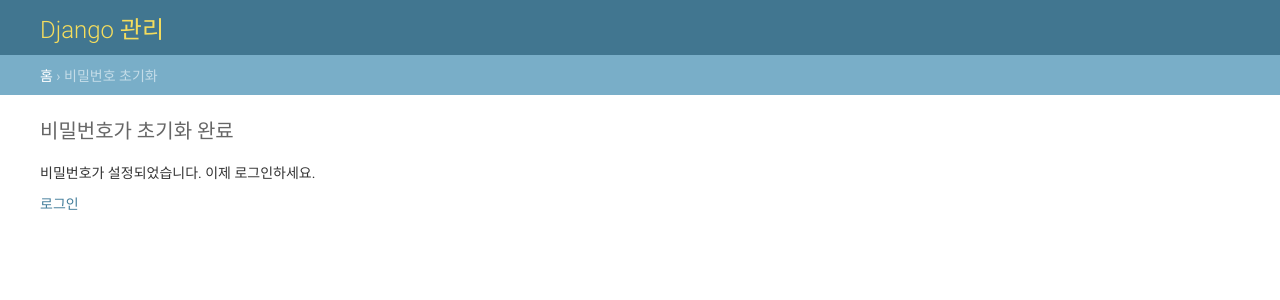
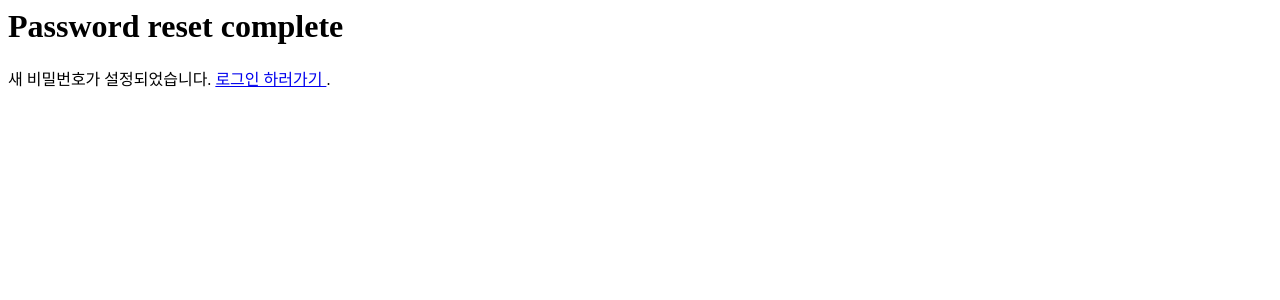
Before and after one commit to WisdomAlwaysWins/CrossOff, a Django app: page /password_reset_complete/ in a window 1280 px wide. Shown: the top 300 px of the page. Run offline with Django 3.2, Linux system fonts and the light colour scheme.

Commit message:
Find Account finish

```diff
--- a/common/urls.py
+++ b/common/urls.py
@@ -12,7 +12,6 @@ urlpatterns = [
     path('profile/<str:id>', views.profile, name='profile'),
     path('profile/update/', views.profileUpdate, name='profile_update'),
     path('profile/password/', views.passwordEdit, name='edit_password'),
-    path('findid/', views.idfind, name='password_reset_form'),
 
 
 ]
--- a/common/views.py
+++ b/common/views.py
@@ -1,12 +1,55 @@
-from django.shortcuts import redirect, render
+from django.contrib.auth.forms import PasswordResetForm
+from django.shortcuts import redirect, render, resolve_url
 from django.contrib.auth import authenticate, login, logout, update_session_auth_hash
 from django.contrib.auth.decorators import login_required
 from django.contrib.auth import views as auth_views
+from django.contrib.auth.forms import (AuthenticationForm, PasswordChangeForm, PasswordResetForm, SetPasswordForm,)
+from django.contrib.auth.views import LoginView, LogoutView, PasswordResetCompleteView, PasswordResetConfirmView, PasswordResetView, PasswordResetDoneView
 from .forms import *
 from .models import *
 from mandalart.models import *
 from django.conf import settings
-import json
+from django.shortcuts import render, redirect, get_object_or_404
+from django.contrib.auth.models import User
+from django.contrib import auth
+from django.contrib import messages
+from django.contrib.auth.views import LoginView, LogoutView, PasswordResetView, PasswordResetDoneView, PasswordResetConfirmView, PasswordResetCompleteView
+from django.shortcuts import resolve_url
+from django.core.exceptions import ValidationError
+from django.contrib.auth.forms import UserCreationForm
+from django.conf import settings
+from django.views.generic.edit import CreateView
+from django.views.generic.detail import DetailView
+from django.urls import reverse_lazy
+from django.views import generic, View
+from django.contrib.auth.decorators import login_required
+from django.contrib import messages
+from django.contrib.auth import login, authenticate
+from django.template import RequestContext
+from django.http import HttpResponse
+try:
+    from django.utils import simplejson as json
+except ImportError:
+    import json
+from django.http import HttpResponse, HttpResponseRedirect
+from django.views.decorators.http import require_POST
+from django.contrib.auth import (
+    REDIRECT_FIELD_NAME, get_user_model, login as auth_login,
+    logout as auth_logout, update_session_auth_hash,
+)
+from django.contrib.auth.forms import (
+    AuthenticationForm, PasswordChangeForm, PasswordResetForm, SetPasswordForm,
+)
+from django.contrib.auth.tokens import default_token_generator
+from django.utils.decorators import method_decorator
+from django.utils.http import is_safe_url, urlsafe_base64_decode
+from django.views.decorators.debug import sensitive_post_parameters
+from django.views.decorators.cache import never_cache
+from django.utils.translation import gettext_lazy as _
+
+User = get_user_model()
+INTERNAL_RESET_URL_TOKEN = 'set-password'
+INTERNAL_RESET_SESSION_TOKEN = '_password_reset_token'
 
 
 def register(request):
@@ -118,8 +161,20 @@ def profile(request, id):
     user = User.objects.get(id=id)
     return render(request, 'common/seeProfile.html', {'user': user})
 
-def idfind(request):
-    return render(request, 'common/password_reset_form.html')
+# def password_reset(request):
+#     return render(request, 'common/password_reset.html')
+
+# def password_reset_done(request):
+#     return render(request, 'common/password_reset_done.html')
+
+# def password_reset_done_fail(request):
+#     return render(request, 'common/password_reset_done_fail.html')
+
+# def password_reset_confirm(request):
+#     return render(request, 'common/password_reset_confirm.html')
+
+# def password_reset_complete(request):
+#     return render(request, 'common/password_reset_complete.html')
 
 
 @login_required
@@ -152,22 +207,53 @@ def passwordEdit(request):
                   {'password_change_form': password_change_form})
 
 
-class UserPasswordResetView(auth_views.PasswordResetView):
-    template_name = 'password_reset_form.html' #템플릿을 변경하려면 이와같은 형식으로 입력
+# class UserPasswordResetView(auth_views.PasswordResetView):
+#     template_name = 'password_reset_form.html' #템플릿을 변경하려면 이와같은 형식으로 입력
+
+#     def form_valid(self, form):
+#         if User.objects.filter(email=self.request.POST.get("email")).exists():
+#             opts = {
+#                 'use_https': self.request.is_secure(),
+#                 'token_generator': self.token_generator,
+#                 'from_email': self.from_email,
+#                 'email_template_name': self.email_template_name,
+#                 'subject_template_name': self.subject_template_name,
+#                 'request': self.request,
+#                 'html_email_template_name': self.html_email_template_name,
+#                 'extra_email_context': self.extra_email_context,
+#             }
+#             form.save(**opts)
+#             return super().form_valid(form)
+#         else:
+#             return render(self.request, 'password_reset_done_fail.html')
+
+class UserPasswordResetView(PasswordResetView):
+    template_name = 'common/password_reset.html' #템플릿을 변경하려면 이와같은 형식으로 입력
+    success_url = reverse_lazy('password_reset_done')
+    form_class = PasswordResetForm
 
     def form_valid(self, form):
         if User.objects.filter(email=self.request.POST.get("email")).exists():
-            opts = {
-                'use_https': self.request.is_secure(),
-                'token_generator': self.token_generator,
-                'from_email': self.from_email,
-                'email_template_name': self.email_template_name,
-                'subject_template_name': self.subject_template_name,
-                'request': self.request,
-                'html_email_template_name': self.html_email_template_name,
-                'extra_email_context': self.extra_email_context,
-            }
-            form.save(**opts)
             return super().form_valid(form)
         else:
             return render(self.request, 'password_reset_done_fail.html')
+
+
+class UserPasswordResetDoneView(PasswordResetDoneView):
+    template_name = 'common/password_reset_done.html' #템플릿을 변경하려면 이와같은 형식으로 입력
+
+class UserPasswordResetConfirmView(PasswordResetConfirmView):
+    form_class = SetPasswordForm
+    success_url=reverse_lazy('password_reset_complete')
+    template_name = 'common/password_reset_confirm.html'
+
+    def form_valid(self, form):
+        return super().form_valid(form)
+
+class UserPasswordResetCompleteView(PasswordResetCompleteView):
+    template_name = 'common/password_reset_complete.html'
+
+    def get_context_data(self, **kwargs):
+        context = super().get_context_data(**kwargs)
+        context['login_url'] = resolve_url(settings.LOGIN_URL)
+        return context
--- a/config/urls.py
+++ b/config/urls.py
@@ -23,8 +23,15 @@ urlpatterns = [
     path('common/', include('common.urls')),
     path('', include('home.urls')),
     path('mandalart/', include('mandalart.urls')),
+
+    # path('password_reset/', cv.password_reset, name="password_reset"),
+    # path('password_reset_done/', cv.password_reset_done, name="password_reset_done"),
+    # path('password_reset_done_fail/', cv.password_reset_done_fail, name="password_reset_done_fial"),
+    # path('password_reset_confirm/', cv.password_reset_confirm, name="password_reset_confirm"),
+    # path('password_reset_complete/', cv.password_reset_complete, name="password_reset_complete"),
+
     path('password_reset/', cv.UserPasswordResetView.as_view(), name="password_reset"),
-    path('password_reset_done/', auth_views.PasswordResetDoneView.as_view(), name="password_reset_done"),
-    path('password_reset_confirm/<uidb64>/<token>/', auth_views.PasswordResetConfirmView.as_view(), name="password_reset_confirm"),
-    path('password_reset_complete/', auth_views.PasswordResetCompleteView.as_view(), name="password_reset_complete"),
+    path('password_reset_done/', cv.UserPasswordResetDoneView.as_view(), name="password_reset_done"),
+    path('password_reset_confirm/<uidb64>/<token>/', cv.UserPasswordResetConfirmView.as_view(), name="password_reset_confirm"),
+    path('password_reset_complete/', cv.UserPasswordResetCompleteView.as_view(), name="password_reset_complete"),
 ]
--- a/templates/common/login.html
+++ b/templates/common/login.html
@@ -42,7 +42,7 @@
         회원이 아니신가요?
         <a href="{% url 'common:register' %}"><b>회원가입</b></a><br>
         비밀번호가 기억 안 나면
-        <a href="{% url 'common:password_reset_form' %}"><b>비밀번호 찾기</b></a>
+        <a href="{% url 'password_reset' %}"><b>비밀번호 찾기</b></a>
       </div>
       <script>
         $(document).ready(function () {
--- a/templates/common/password_reset_complete.html
+++ b/templates/common/password_reset_complete.html
@@ -1,6 +1,6 @@
 <body class="text-center">
     <div class="form-signin">
         <h1> Password reset complete </h1>
-        <p> 새 비밀번호가 설정되었습니다. <a href="{% url 'signin'%}"> 로그인 하러가기 </a>.</p>
+        <p> 새 비밀번호가 설정되었습니다. <a href="{% url 'common:login'%}"> 로그인 하러가기 </a>.</p>
     </div>
 </body>
--- a/templates/common/password_reset_done.html
+++ b/templates/common/password_reset_done.html
@@ -1,2 +1,3 @@
 <h1>메일 보내기 성공!</h1>
 <h2>메일을 확인해주세요</h2>
+<a href="{% url 'home:home' %}">시작 페이지로</a>
```
